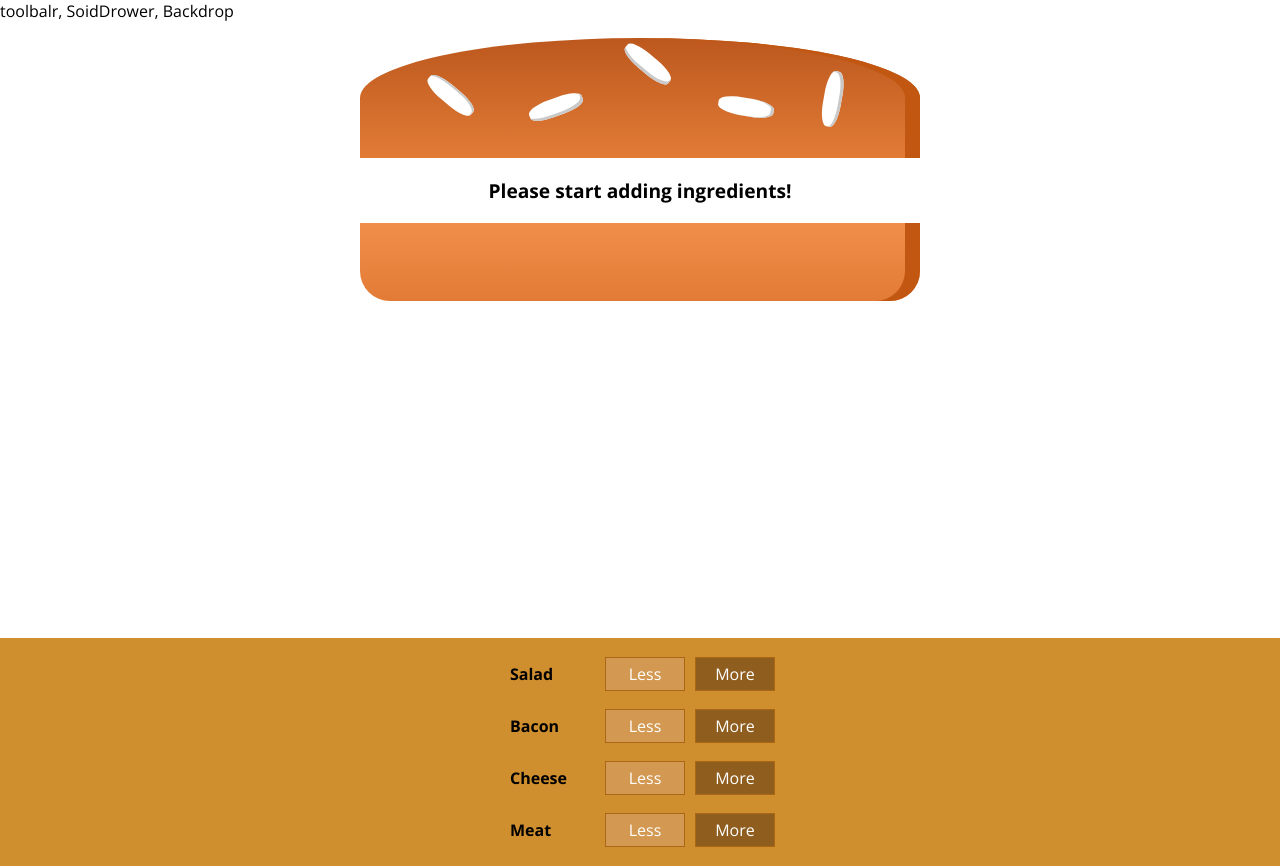
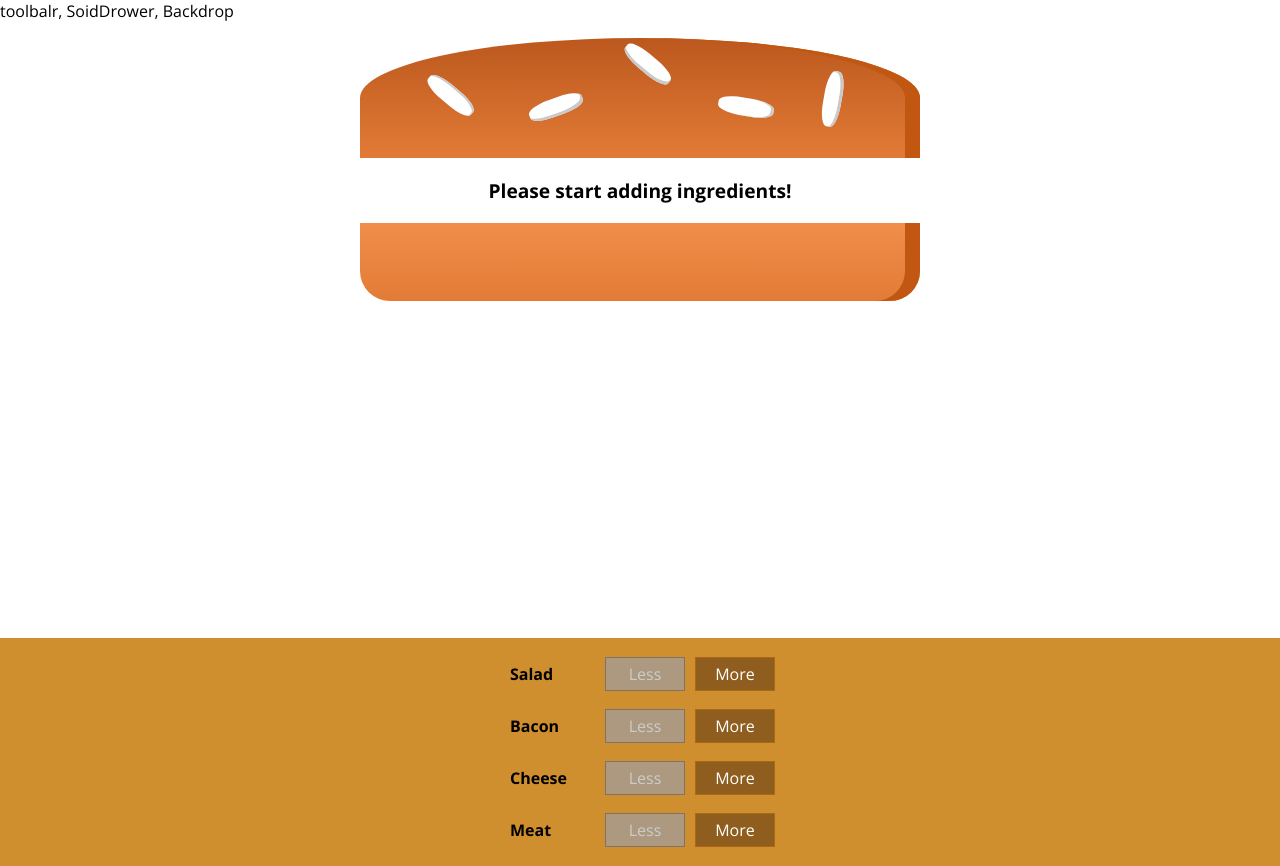
Before and after one commit to webTech75/react-complete-guide, a React (Create React App) app: page / in a window 1280 px wide. Built offline with nearby package versions, Linux system fonts and the light colour scheme.

Commit message:
add Less control

```diff
--- a/src/components/burger/buildControls/BuildControls.js
+++ b/src/components/burger/buildControls/BuildControls.js
@@ -15,7 +15,9 @@
          <BuildControl
             key={ctrl.label}
             label={ctrl.label}
-            added={() => props.ingredientAdded(ctrl.type)} />
+            added={() => props.ingredientAdded(ctrl.type)}
+            removed={() => props.ingredientRemove(ctrl.type)}
+            disabled={props.disabled[ctrl.type]} />
       ))}
    </div>
 );
--- a/src/components/burger/buildControls/buildControl/buildControl.js
+++ b/src/components/burger/buildControls/buildControl/buildControl.js
@@ -4,7 +4,7 @@
 const buildControl = props => (
    <div className='BuildControl'>
       <div className='Label'>{props.label}</div>
-      <button className='Less'>Less</button>
+      <button className='Less' onClick={props.removed} disabled={props.disabled}>Less</button>
       <button className='More' onClick={props.added}>More</button>
    </div>
 );
--- a/src/containers/burgerBuilder/BurgerBuilder.js
+++ b/src/containers/burgerBuilder/BurgerBuilder.js
@@ -32,14 +32,30 @@
    }
 
    removeIngredientHandler = type => {
-
+      const oldCount = this.state.ingredients[type];
+      if(oldCount <= 0) return;
+      const updatedCount = oldCount - 1;
+      const updatedIngredients = {...this.state.ingredients};
+      updatedIngredients[type] = updatedCount;
+      const priceDeduction = INGREDIENT_PRICES[type];
+      const oldPrice = this.state.totalPrice;
+      const newPrice = oldPrice - priceDeduction;
+      this.setState({totalPrice: newPrice, ingredients: updatedIngredients})
    }
    render() {
+      const disabledInfo = {
+         ...this.state.ingredients
+      }
+      for(let key in disabledInfo) {
+         disabledInfo[key] = disabledInfo[key] <= 0
+      }
       return(
          <Hoc>
             <Burger ingredients={this.state.ingredients} />
             <BuildControls
-               ingredientAdded={this.addIngredientHandler} />
+               ingredientAdded={this.addIngredientHandler}
+               ingredientRemove={this.removeIngredientHandler}
+               disabled={disabledInfo} />
          </Hoc>
       )
    }
```
